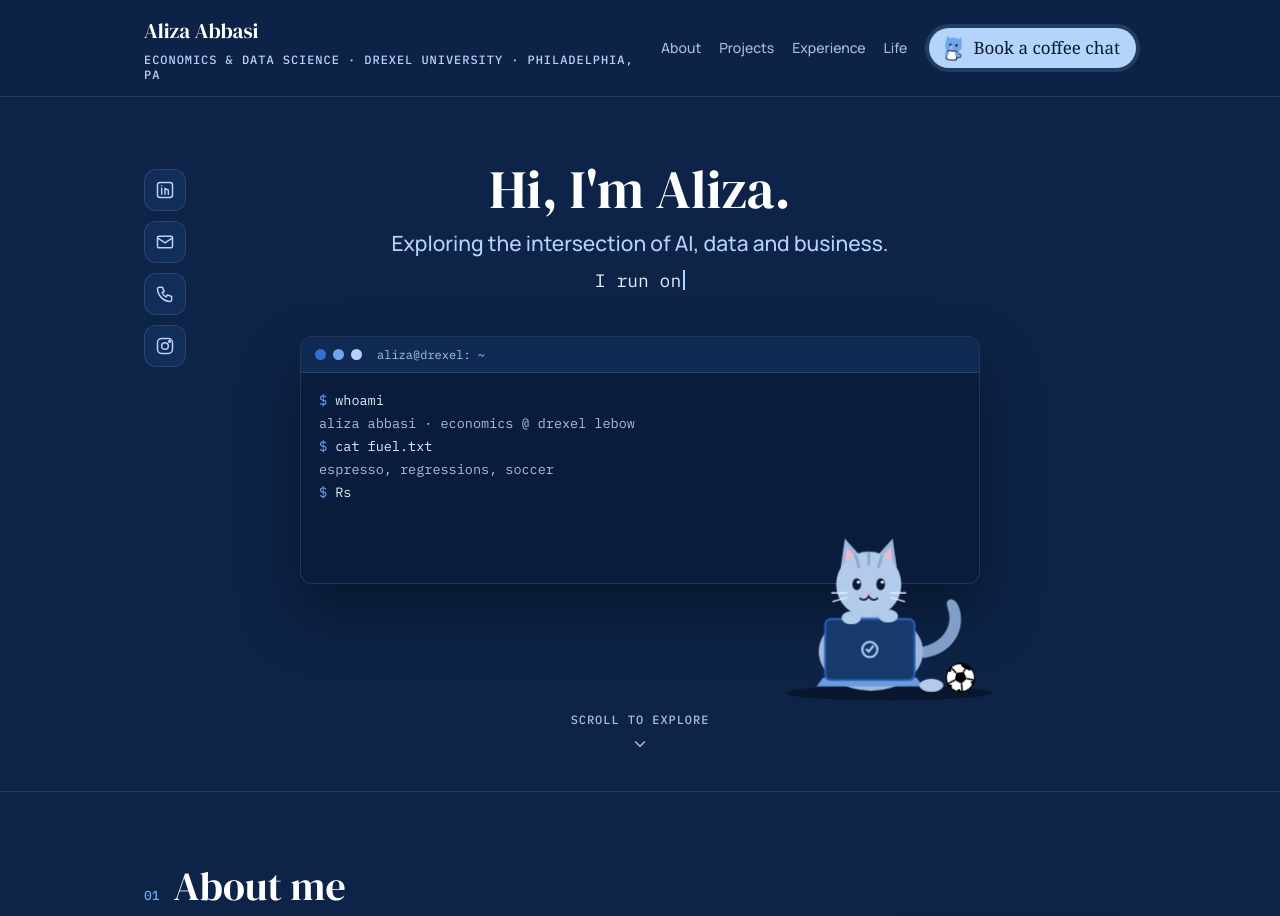
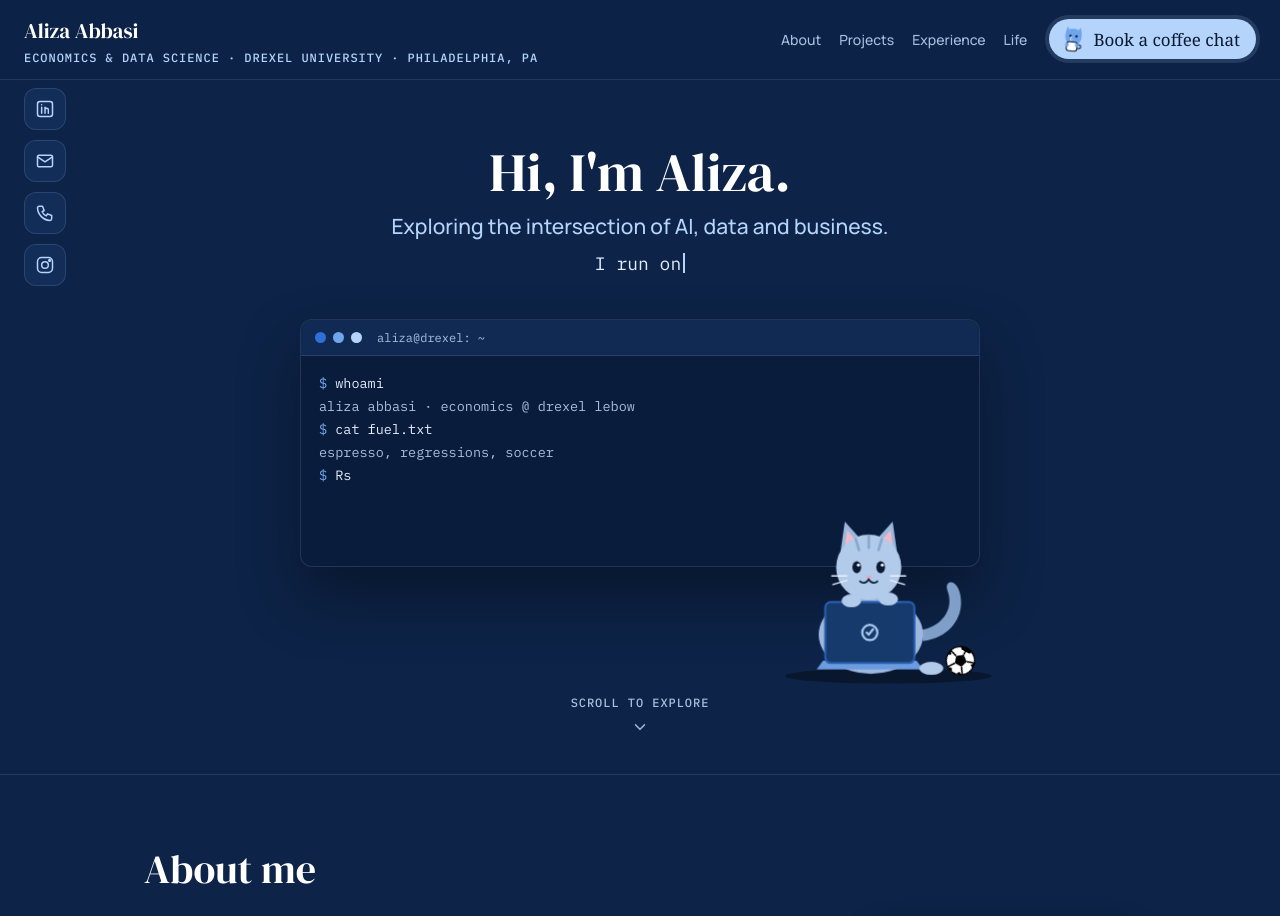
Before and after one commit to lizabbasi/lizabbasi.github.io, a plain HTML site: page index.html in a window 1280 px wide. Shown: the top 916 px of the page. Drawn offline with Linux system fonts and the light colour scheme; a web font is replaced by a local one.

Commit message:
Left-align header and contact icons, drop section numbers
Co-Authored-By: Claude Opus 5.5 <noreply@anthropic.com>

```diff
--- a/index.html
+++ b/index.html
@@ -38,8 +38,8 @@ img { max-width: 100%; }
 
 /* header */
 .nav { position: sticky; top: 0; z-index: 10; background: rgba(13,35,71,.88); backdrop-filter: blur(8px); border-bottom: 1px solid var(--edge); }
-.nav .wrap { display: flex; align-items: center; justify-content: space-between; gap: 16px; padding-top: 14px; padding-bottom: 14px; }
-.who { margin: 0; display: flex; align-items: baseline; gap: 4px 14px; flex-wrap: wrap; }
+.nav .wrap { max-width: none; display: flex; align-items: center; justify-content: space-between; gap: 16px; padding-top: 14px; padding-bottom: 14px; }
+.who { margin: 0; display: flex; flex-direction: column; align-items: flex-start; gap: 2px; text-align: left; }
 .brand { font-family: var(--display); font-size: 21px; color: var(--white); text-decoration: none; }
 .major { font: 500 12px var(--mono); letter-spacing: .08em; text-transform: uppercase; color: var(--sky); }
 .right { display: flex; align-items: center; gap: 22px; }
@@ -61,7 +61,7 @@ img { max-width: 100%; }
 @keyframes rock { 0%,100% { transform: rotate(0); } 25% { transform: rotate(-6deg); } 75% { transform: rotate(6deg); } }
 
 /* hero */
-.hero { padding: 64px 0 40px; text-align: center; }
+.hero { position: relative; padding: 64px 0 40px; text-align: center; }
 .hi { font-family: var(--display); font-weight: 400; font-size: clamp(36px, 5vw, 54px); line-height: 1.05; color: var(--white); margin: 0; }
 .tagline { font: 500 clamp(17px, 2.2vw, 21px) var(--body); color: var(--sky); margin: 12px 0 0; }
 .typed-line { font: 400 clamp(15px, 1.8vw, 18px) var(--mono); color: var(--pastel); min-height: 1.7em; margin: 12px 0 0; }
@@ -96,7 +96,6 @@ img { max-width: 100%; }
 /* sections */
 .block { padding: 72px 0; border-top: 1px solid var(--edge); scroll-margin-top: 60px; }
 .block-head { display: flex; align-items: baseline; gap: 14px; margin-bottom: 28px; }
-.num { font: 500 13px var(--mono); color: var(--cornflower); }
 .block h2 { font-family: var(--display); font-weight: 400; font-size: clamp(30px, 4vw, 40px); color: var(--white); margin: 0; line-height: 1.1; }
 .lead { font-size: 18px; color: var(--pastel); max-width: 62ch; margin: 0 0 14px; }
 .body { color: var(--soft); max-width: 62ch; margin: 0 0 14px; }
@@ -199,7 +198,6 @@ img { max-width: 100%; }
 .lbnav[hidden] { display: none; }
 .lbnav button { position: static; width: auto; height: auto; border-radius: 8px; padding: 7px 12px; font: 500 13px var(--mono); background: var(--sky); color: var(--ink); }
 
-.hero-wrap { position: relative; }
 .contact { position: absolute; left: 24px; top: 8px; display: flex; flex-direction: column; gap: 10px; }
 .contact a { position: relative; width: 42px; height: 42px; border-radius: 12px; display: grid; place-items: center; color: var(--sky); background: var(--panel); border: 1px solid var(--edge); transition: background .15s, color .15s, transform .15s; }
 .contact a:hover, .contact a:focus-visible { background: var(--sky); color: var(--ink); transform: translateX(2px); }
@@ -207,7 +205,7 @@ img { max-width: 100%; }
 .contact svg { width: 20px; height: 20px; fill: none; stroke: currentColor; stroke-width: 1.8; stroke-linecap: round; stroke-linejoin: round; }
 .contact a::after { content: attr(data-tip); position: absolute; left: 52px; top: 50%; transform: translateY(-50%); white-space: nowrap; font: 500 12px var(--mono); color: var(--ink); background: var(--sky); padding: 4px 9px; border-radius: 6px; opacity: 0; pointer-events: none; transition: opacity .15s; }
 .contact a:hover::after, .contact a:focus-visible::after { opacity: 1; }
-@media (max-width: 900px) { .contact { position: static; flex-direction: row; justify-content: center; margin: 0 0 22px; } .contact a::after { display: none; } }
+@media (max-width: 900px) { .contact { position: static; flex-direction: row; justify-content: flex-start; margin: 0 0 22px; } .contact a::after { display: none; } }
 .ghostbtn { background: transparent; color: var(--sky); box-shadow: inset 0 0 0 1.5px rgba(180,212,251,.5); }
 .ghostbtn:hover { background: rgba(180,212,251,.12); }
 .finding { font-size: 14.5px; color: var(--pastel); background: rgba(180,212,251,.07); border-left: 3px solid var(--sky); padding: 10px 12px; border-radius: 0 8px 8px 0; margin: 12px 0 0 !important; }
@@ -309,7 +307,7 @@ footer a { color: var(--sky); }
 
   <section class="block" id="about">
     <div class="wrap">
-      <div class="block-head"><span class="num">01</span><h2>About me</h2></div>
+      <div class="block-head"><h2>About me</h2></div>
       <div class="two">
         <div>
           <p class="lead">I dig into how the world around me works, and then I work on making it better. Driven by curiosity, fueled by caffeine.</p>
@@ -343,7 +341,7 @@ footer a { color: var(--sky); }
 
   <section class="block" id="projects">
     <div class="wrap">
-      <div class="block-head"><span class="num">02</span><h2>Projects</h2></div>
+      <div class="block-head"><h2>Projects</h2></div>
       <figure class="feature" style="margin-left:0;margin-right:0">
         <img src="img/common-ground.jpg" alt="Aliza holding the $500 Empathy Tech Innovation Challenge check made out to Common Ground" loading="lazy">
         <figcaption>
@@ -386,7 +384,7 @@ footer a { color: var(--sky); }
 
   <section class="block" id="experience">
     <div class="wrap">
-      <div class="block-head"><span class="num">03</span><h2>Experience</h2></div>
+      <div class="block-head"><h2>Experience</h2></div>
       <ul class="timeline">
         <li><span class="when">Mar to Sep 2026</span><div><h3>Business Analyst Co-op, Exelon</h3>
           <ul class="pts">
@@ -421,7 +419,7 @@ footer a { color: var(--sky); }
 
   <section class="block" id="life">
     <div class="wrap">
-      <div class="block-head"><span class="num">04</span><h2>Life</h2></div>
+      <div class="block-head"><h2>Life</h2></div>
       <p class="lead">Always moving, usually caffeinated, often holding a mic I volunteered for.</p>
       <div class="cards">
         <div class="card"><h3>Soccer</h3><p>Lifelong fan, and I referee games at Drexel. Ask me about the economics of transfer fees.</p></div>
```
